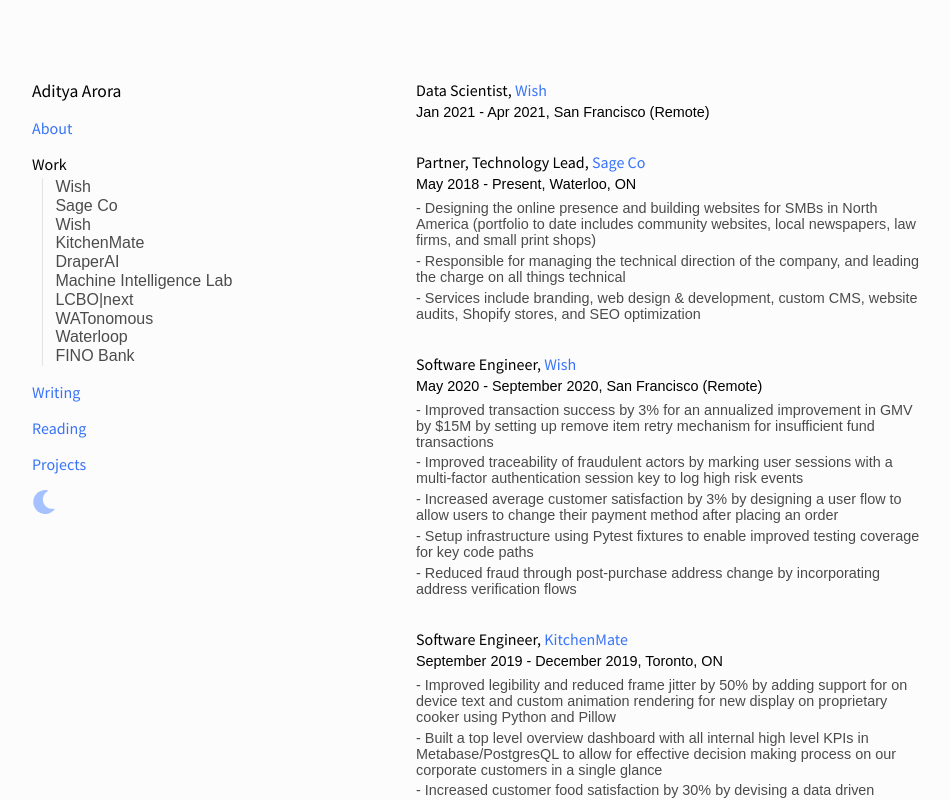
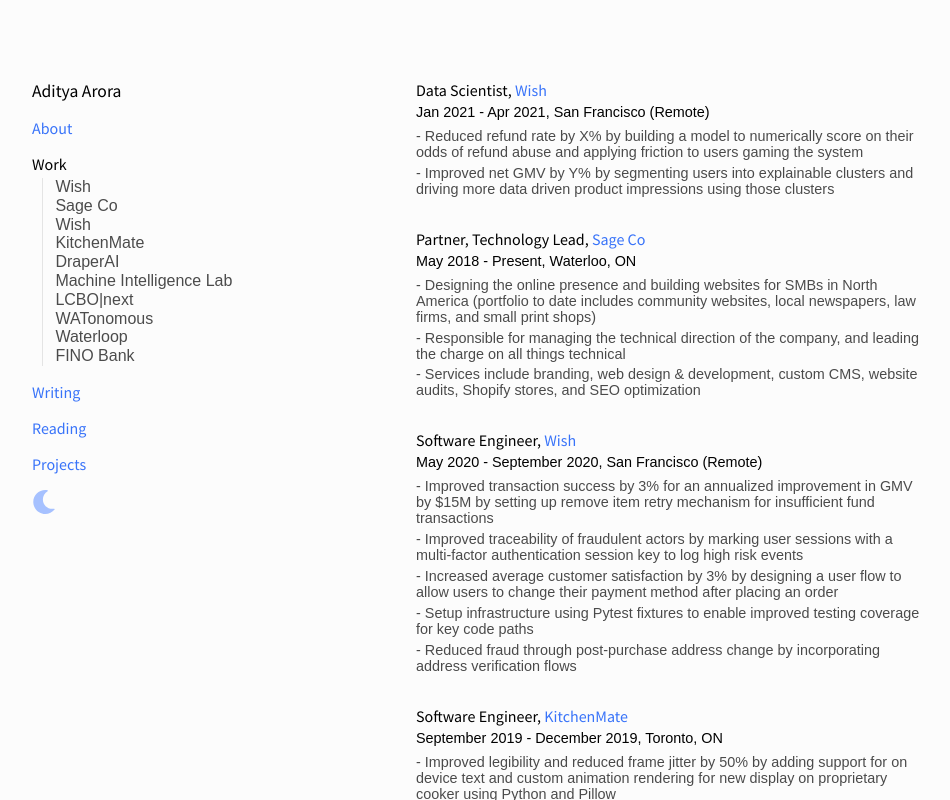
Before and after one commit to arora-aditya/arora-aditya.github.io, a React (Create React App) app: page /work in a window 1280 px wide. Shown: the top 800 px of the page, without its empty margins (96-1046 px from the left). Built offline with nearby package versions, Linux system fonts and the light colour scheme; no server answers; a web font is replaced by a local one.

Commit message:
update blurb + experience

```diff
--- a/src/assets/data/experience.json
+++ b/src/assets/data/experience.json
@@ -6,6 +6,8 @@
     "timeline": "Jan 2021 - Apr 2021",
     "location": "San Francisco (Remote)",
     "points": [
+      "Reduced refund rate by X% by building a model to numerically score on their odds of refund abuse and applying friction to users gaming the system",
+      "Improved net GMV by Y% by segmenting users into explainable clusters and driving more data driven product impressions using those clusters"
     ]
   },
 
--- a/src/pages/home/index.tsx
+++ b/src/pages/home/index.tsx
@@ -4,7 +4,7 @@
 import { me, me_jpeg } from '../../assets';
 
 const about_me = [
-  <p>I'm a Software Developer based in Waterloo, Canada. Over last summer I worked at <a className="highlight" href="https://wish.com" target="_blank" rel="noopener noreferrer">Wish</a> as a Software Developer on the Product Payments Team. In my free time, I help run a design agency <a className="highlight" href="https://thesage.co" target="_blank" rel="noopener noreferrer">Sage Co</a> to help develop websites and brand identities for small businesses.</p>,
+  <p>I'm a Data Scientist based in Waterloo, Canada. Currently I am working at <a className="highlight" href="https://wish.com" target="_blank" rel="noopener noreferrer">Wish</a> as a Data Scientist on the Consumer Data Team. Over last summer I worked at <a className="highlight" href="https://wish.com" target="_blank" rel="noopener noreferrer">Wish</a> as a Software Developer on the Product Payments Team. In my free time, I help run a design agency <a className="highlight" href="https://thesage.co" target="_blank" rel="noopener noreferrer">Sage Co</a> to help develop websites and brand identities for small businesses.</p>,
   <p>I have previously worked as a Software Engineer at <a href="https://kitchenmate.com/" className="highlight" target="_blank"  rel="noopener noreferrer">KitchenMate</a> doing Data Science and Embedded Systems, as a Data Engineer at <a href="https://draper.ai/" className="highlight" target="_blank"  rel="noopener noreferrer">DraperAI</a> building smart tools for Amazon Ads and as an Undergraduate Research Assistant under <a href="https://uwaterloo.ca/electrical-computer-engineering/about/people/karray" className="highlight" target="_blank" rel="noopener noreferrer">Prof. Fakhri Karray</a> to build intelligents bot for customers at Canada's most popular grocery chain to make it easier to find what they need.</p>,
   <p>Eight months out of twelve, I study Computer Engineering at the University of Waterloo, and expect to graduate early 2022.</p>,
   <p>I'm always looking for my next opportunity, so feel free to reach out to me if you want to chat or have any questions!</p>
```
